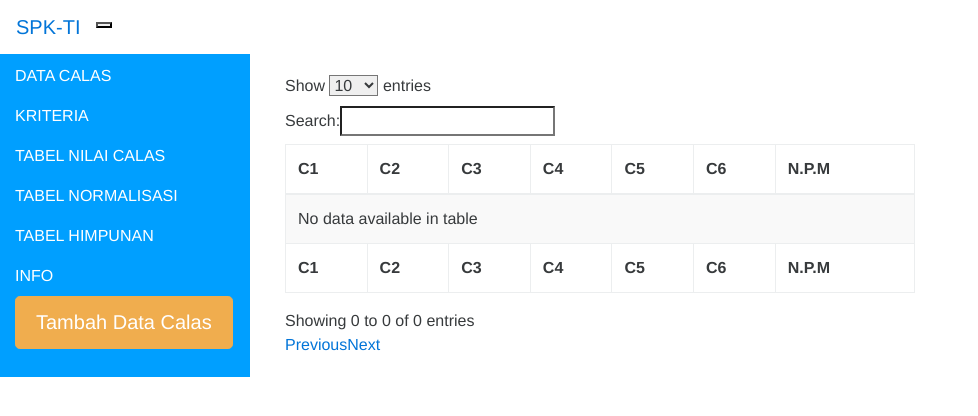
After one commit to jolabti/myskripsi, a CodeIgniter app: the page made by application/views/tbcalonsiswaview.php in a window 1280 px wide. The commit adds this page. Shown: the top 416 px of the page, without its empty margins (0-978 px from the left). Run offline with CodeIgniter, Linux system fonts and the light colour scheme; data that the repository does not hold is empty.

Commit message:
9 Mei 2016

```diff
--- a/application/models/calonsiswa.php
+++ b/application/models/calonsiswa.php
@@ -16,7 +16,7 @@ class Calonsiswa extends CI_Model {
         $this->db->insert('tb_calon_siswa', $calonSiswa);
     }
 
-    public function ambilCalonSiswa() {
+    public function ambilCalonAsisten() {
         return $this->db->get('tb_calon_asisten')->result();
     }
 
--- a/application/views/tampilan.php
+++ b/application/views/tampilan.php
@@ -125,12 +125,12 @@
 
                 </div>
 
-                <button type="submit" class="btn btn-default">Submit</button>
+                <button type="submit" class="btn btn-success">Submit</button>
               </form>
             </div>
           </div>
           <div class="modal-footer">
-            <button type="button" class="btn btn-default" data-dismiss="modal">Close</button>
+            <button type="button" class="btn btn-danger" data-dismiss="modal">Close</button>
           </div>
         </div>
 
--- /dev/null
+++ b/application/views/tbcalonsiswaview.php
@@ -0,0 +1,167 @@
+<!DOCTYPE html>
+<html lang="en">
+
+<head>
+  <meta charset="utf-8">
+  <meta http-equiv="X-UA-Compatible" content="IE=edge">
+  <meta name="viewport" content="width=device-width, initial-scale=1">
+  <meta name="description" content="">
+  <meta name="author" content="">
+  <title>SISTEM PENUNJANG KEPUTUSAN - METODE WP</title>
+  <link href="<?php echo base_url();?>css/bootstrap.css" rel="stylesheet">
+  <link href="<?php echo base_url();?>css/simple-sidebar.css" rel="stylesheet">
+  <!-- <link href="font-awesome-4.3.0/css/font-awesome.min.css" rel="stylesheet">
+ -->
+</head>
+
+<body>
+  <nav class="navbar navbar-default no-margin">
+    <!-- Brand and toggle get grouped for better mobile display -->
+    <div class="navbar-header fixed-brand">
+      <button type="button" class="navbar-toggle collapsed" data-toggle="collapse" id="menu-toggle">
+        <span class="glyphicon glyphicon-th-large" aria-hidden="true"></span>
+      </button>
+      <a class="navbar-brand" href="#"><i class="fa fa-rocket fa-4"></i> SPK-TI</a>
+    </div>
+    <!-- navbar-header-->
+
+    <div class="collapse navbar-collapse" id="bs-example-navbar-collapse-1">
+      <ul class="nav navbar-nav">
+        <li class="active">
+          <button class="navbar-toggle collapse in" data-toggle="collapse" id="menu-toggle-2">
+            <span class="glyphicon glyphicon-th-large" aria-hidden="true"></span></button>
+        </li>
+      </ul>
+    </div>
+    <!-- bs-example-navbar-collapse-1 -->
+  </nav>
+  <div id="wrapper">
+    <!-- Sidebar -->
+    <div id="sidebar-wrapper">
+      <ul class="sidebar-nav  nav-stacked" id="menu">
+
+
+
+        <li>
+          <a href="#"><span class="fa-stack fa-lg pull-left"><i class="fa fa-cloud-download fa-stack-1x "></i></span>DATA CALAS</a>
+        </li>
+        <li>
+          <a href="#"> <span class="fa-stack fa-lg pull-left"><i class="fa fa-cart-plus fa-stack-1x "></i></span>KRITERIA</a>
+        </li>
+        <li>
+          <a href="#"><span class="fa-stack fa-lg pull-left"><i class="fa fa-youtube-play fa-stack-1x "></i></span>TABEL NILAI CALAS</a>
+        </li>
+        <li>
+          <a href="<?php echo base_url();?>index.php/nilaicalonasistencontroller/"><span class="fa-stack fa-lg pull-left"><i class="fa fa-wrench fa-stack-1x "></i></span>TABEL NORMALISASI</a>
+        </li>
+        <li>
+          <a href="<?php echo base_url();?>index.php/HimpunanController"><span class="fa-stack fa-lg pull-left"><i class="fa fa-server fa-stack-1x "></i></span>TABEL HIMPUNAN</a>
+        </li>
+        <li>
+          <a href="#"><span class="fa-stack fa-lg pull-left"><i class="fa fa-server fa-stack-1x "></i></span>INFO</a>
+        </li>
+
+        <li class="fa-stack fa-lg pull-left">
+
+          <button type="button" class="btn btn-warning btn-lg" data-toggle="modal" data-target="#myModal">Tambah Data Calas</button>
+
+        </li>
+      </ul>
+      <!-- Modal -->
+
+    </div>
+
+    <!-- /#sidebar-wrapper -->
+    <!-- Page Content -->
+    <div id="page-content-wrapper">
+      <div class="container-fluid ">
+
+        <div class="row">
+          <div class="col-sm-8">
+            <table id="example" class="table table-striped table-bordered" cellspacing="0" width="100%">
+              <thead>
+
+
+                <tr>
+
+                  <th>C1</th>
+                  <th>C2</th>
+                  <th>C3</th>
+                  <th>C4</th>
+                  <th>C5</th>
+                  <th>C6</th>
+
+                  <th>N.P.M</th>
+                  <!-- <th>Start date</th>
+                  <th>Salary</th> -->
+                </tr>
+              </thead>
+              <tfoot>
+
+                <tr>
+
+                  <th>C1</th>
+                  <th>C2</th>
+                  <th>C3</th>
+                  <th>C4</th>
+                  <th>C5</th>
+                  <th>C6</th>
+
+                  <th>N.P.M</th>
+                </tr>
+              </tfoot>
+              <tbody>
+
+
+                <?php foreach ( $calon_mhs as $camaha) {
+
+                 ?>
+                  <tr>
+                    <td>
+
+                    </td>
+
+                    <td>
+
+                    </td>
+
+                    <td>
+
+                    </td>
+
+
+
+
+
+                  </tr>
+
+              <?php } ?>
+              </tbody>
+
+
+            </table>
+
+          </div>
+        </div>
+
+
+      </div>
+    </div>
+    <!-- /#page-content-wrapper -->
+  </div>
+  <!-- /#wrapper -->
+  <!-- jQuery -->
+  <script src="<?php echo base_url();?>js/jquery-1.12.3.js"></script>
+  <script src="<?php echo base_url();?>js/bootstrap.min.js"></script>
+
+  <script src="<?php echo base_url();?>js/simple-sidebar.js"></script>
+  <script src="<?php echo base_url();?>js/jquery.dataTables.min.js"></script>
+
+  <script type="text/javascript">
+    $(document).ready(function() {
+      $('#example').DataTable();
+    });
+  </script>
+</body>
+
+</html>
```
Also changed, not shown: application/controllers/Calonsiswacontroller.php (renamed from application/controllers/CalonSiswaController.php, +4 -4 lines).
